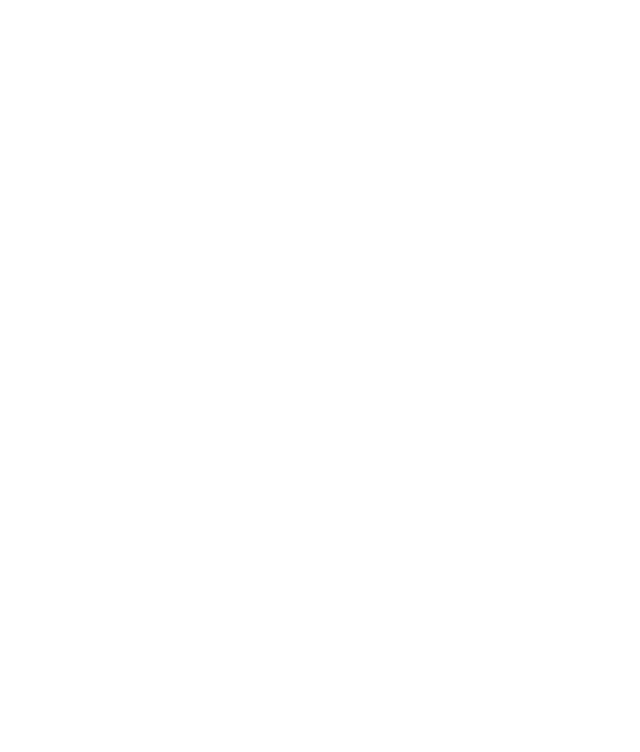
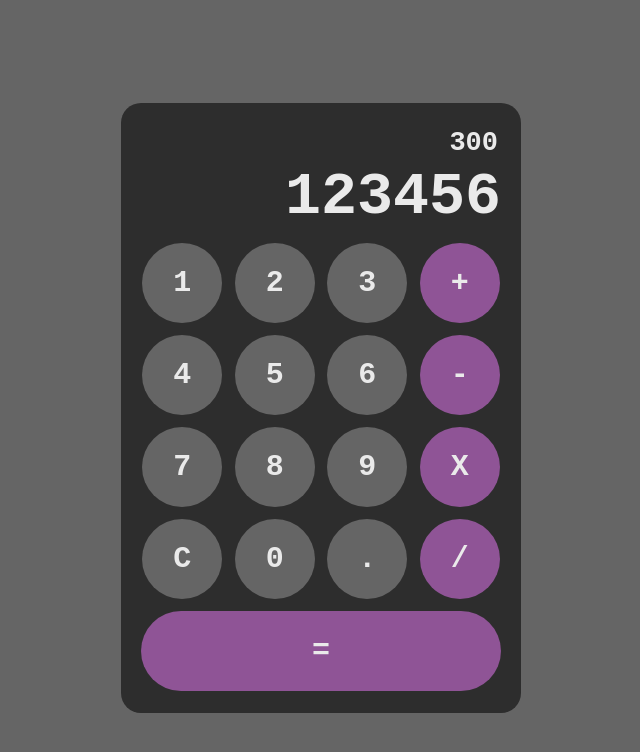
Before and after one commit to jamiewlloyd/Calculator, a plain HTML site: page index.html in a window 1280 px wide. Shown: the whole page, without its empty margins (327-967 px from the left). Drawn offline with Linux system fonts and the light colour scheme.

Commit message:
Set up and styled calculator interface

```diff
--- a/css/style.css
+++ b/css/style.css
@@ -0,0 +1,77 @@
+body {
+   background-color: #656565;
+   font-size: 30px;
+   font-weight: bold;
+   font-family: 'Courier New', Courier, monospace;
+}
+
+#main-wrapper {
+   height: 100vh;
+   width: 100vw;
+   display: grid;
+   justify-content: center;
+   align-items: center;
+}
+
+#calculator-body {
+   height: 610px;
+   width: 400px;
+   background-color: rgb(45, 45, 45);
+   border-radius: 20px;
+   display: grid;
+   justify-content: center;
+   align-items: center;
+   grid-template-rows: 120px auto;
+}
+
+#screen-area {
+   height: 90px;
+   width: 370px;
+   border-radius: 18px;
+   padding-top: 10px;
+}
+
+#btn-layout {
+   display: flex;
+   flex-wrap: wrap;
+   justify-content: space-around;
+   width: 370px;
+   height: 460px;
+}
+
+.btn {
+   display: grid;
+   justify-content: center;
+   align-items: center;
+   height: 80px;
+   width: 80px;
+   border-radius: 50%;
+   margin: 5px;
+   color: #eaeaea;
+   background-color: #656565;
+}
+
+.operator {
+   background-color: #8f5496;
+}
+
+.equals {
+   width: 360px;
+   border-radius: 50px;
+   background-color: #8f5496;
+}
+
+p {
+   color: #eaeaea;
+   text-align: right;
+   margin: 5px;
+}
+
+#current-number {
+   font-size: 60px;
+}
+
+#previous-number {
+   font-size: 27px;
+   margin-right: 8px;
+}
--- a/index.html
+++ b/index.html
@@ -7,10 +7,37 @@
    <meta name="author" content="Jamie">
    <meta name="viewport" content="width=device-width, initial-scale=1.0, minimum-scale=1.0" />
    <link rel="stylesheet" href="css/style.css">
-   <title>Title</title>
+   <title>Calculator</title>
 </head>
 
 <body>
+   <div id="main-wrapper">
+      <div id="calculator-body">
+         <div id="screen-area">
+            <p id="previous-number">300</p>
+            <p id="current-number">123456</p>
+         </div>
+         <div id="btn-layout">
+            <div class="btn number">1</div>
+            <div class="btn number">2</div>
+            <div class="btn number">3</div>
+            <div class="btn operator">+</div>
+            <div class="btn number">4</div>
+            <div class="btn number">5</div>
+            <div class="btn number">6</div>
+            <div class="btn operator">-</div>
+            <div class="btn number">7</div>
+            <div class="btn number">8</div>
+            <div class="btn number">9</div>
+            <div class="btn operator">X</div>
+            <div class="btn clear">C</div>
+            <div class="btn number">0</div>
+            <div class="btn point">.</div>
+            <div class="btn operator">/</div>
+            <div class="btn equals">=</div>
+         </div>
+      </div>
+   </div>
    <script type="text/javascript" src="js/script.js"></script>
 </body>
 
```
